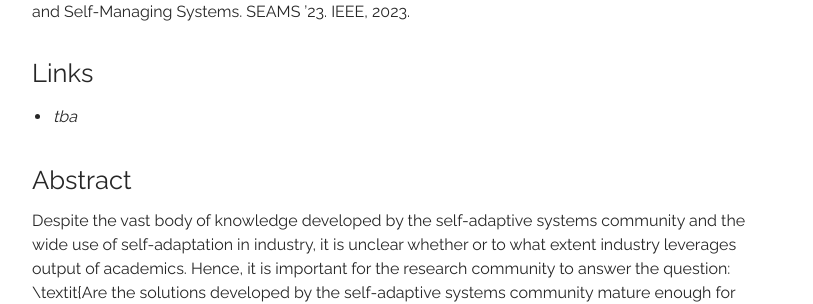
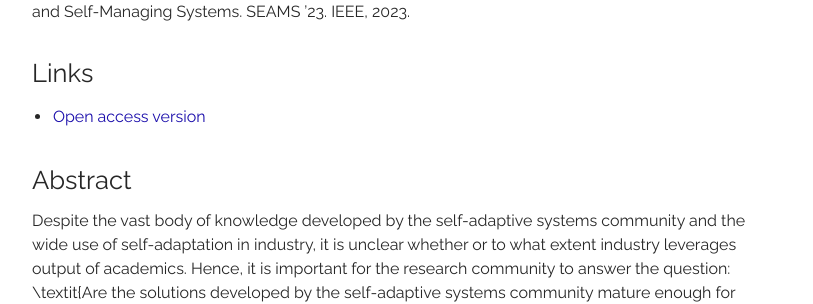
Before and after one commit to thomas-vogel/thomas-vogel.github.io, a Jekyll site: the page built from _pages/publications/2023-SEAMSb.md, in a window 1280 px wide. Shown: the part 360-664 px from the top of the page, without its empty margins (233-1046 px from the left). Built offline with Jekyll 4.4.1, drawn with Linux system fonts in a browser that asks for light colours.

Commit message:
Add link to arxiv for 2023-SEAMSb.

```diff
--- a/_pages/publications/2023-SEAMSb.md
+++ b/_pages/publications/2023-SEAMSb.md
@@ -8,7 +8,8 @@
 Danny Weyns and Thomas Vogel. “On the Need for Artifacts to Support Research on Self-Adaptation Mature for Industrial Adoption”. In: 18th International Symposium on Software Engineering for Adaptive and Self-Managing Systems. SEAMS ’23. IEEE, 2023.
 
 ## Links
-* _tba_
+* [Open access version](https://doi.org/10.48550/arXiv.2303.15025){:target="_blank"}
+
 
 ## Abstract
 Despite the vast body of knowledge developed by the self-adaptive systems community and the wide use of self-adaptation in industry, it is unclear whether or to what extent industry leverages output of academics. Hence, it is important for the research community to answer the question: \textit{Are the solutions developed by the self-adaptive systems community mature enough for industrial adoption?} Leveraging a set of empirically-grounded guidelines for industry-relevant artifacts in self-adaptation, we develop a position to answer this question from the angle of using artifacts for evaluating research results in self-adaptation, which is actively stimulated and applied by the community.
```
